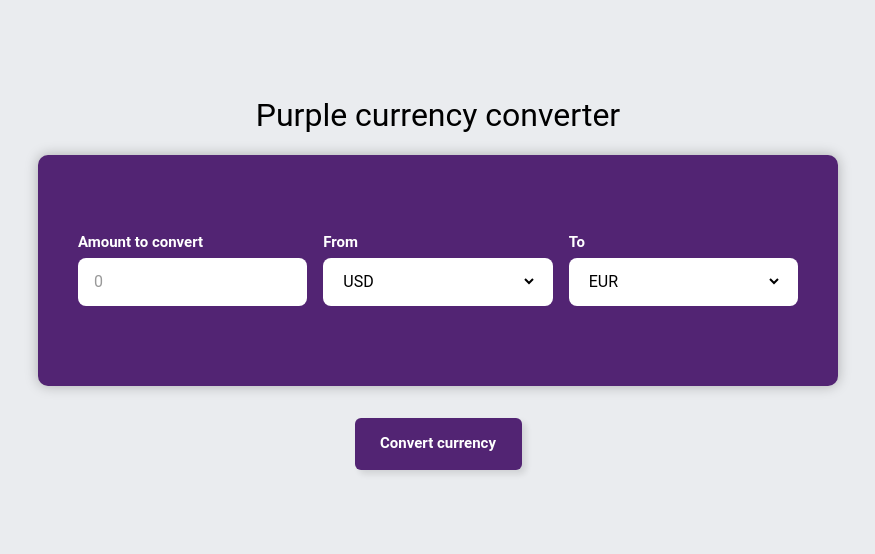
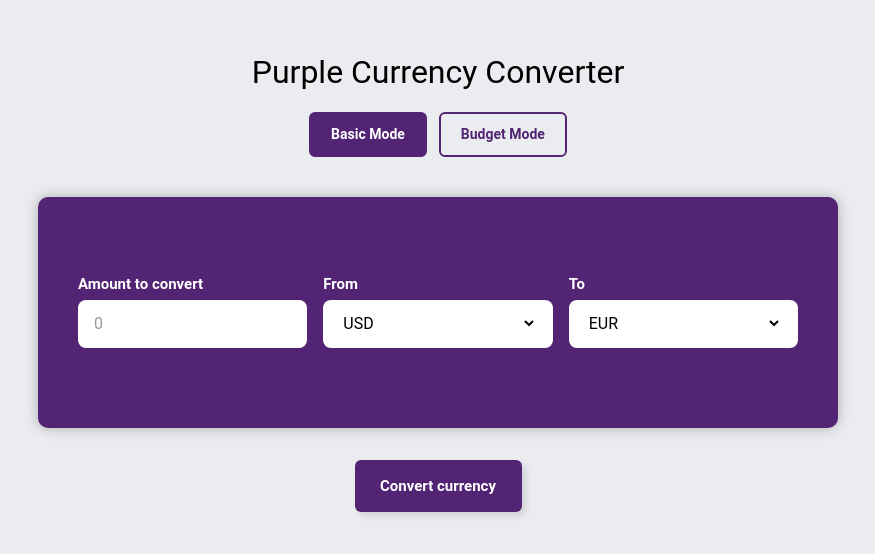
Before and after one commit to davidchocholaty/purple-fullstack-case-study, a Next.js app in the folder currency-converter/frontend/: page / in a window 1280 px wide. Shown: the part 118-672 px from the top of the page, without its empty margins (202-1077 px from the left). Built offline with nearby package versions, Linux system fonts and the light colour scheme.

Commit message:
Add budget mode
This commit adds the base version of the budget mode. In this mode, the
user is given a randomly generated amount of money for each currency
and can only convert the funds available in their account. An option to
convert all the money from a given currency is also available.

```diff
--- a/currency-converter/frontend/src/app/globals.css
+++ b/currency-converter/frontend/src/app/globals.css
@@ -59,6 +59,84 @@ html {
   width: 100%;
   max-width: 800px;
   text-align: center;
+}
+
+/* Mode toggle */
+.mode-toggle {
+  display: flex;
+  gap: 12px;
+  margin-bottom: 20px;
+}
+
+.mode-button {
+  padding: 10px 20px;
+  border-radius: 6px;
+  border: 2px solid #522473;
+  background: transparent;
+  color: #522473;
+  font-family: Roboto, sans-serif;
+  font-weight: 600;
+  font-size: 14px;
+  cursor: pointer;
+  transition: all 0.3s ease;
+}
+
+.mode-button:hover {
+  background: rgba(82, 36, 115, 0.1);
+}
+
+.mode-button.active {
+  background: #522473;
+  color: #ffffff;
+}
+
+/* Wallet display */
+.wallet-display {
+  background: #ffffff;
+  border-radius: 10px;
+  padding: 24px;
+  box-shadow: 0px 0px 13px 0px #00000045;
+  width: 100%;
+  max-width: 800px;
+  margin-bottom: 20px;
+}
+
+.wallet-title {
+  font-family: Roboto, sans-serif;
+  font-weight: 700;
+  font-size: 18px;
+  color: #141414;
+  margin: 0 0 16px 0;
+}
+
+.wallet-balances {
+  display: grid;
+  grid-template-columns: repeat(auto-fit, minmax(150px, 1fr));
+  gap: 12px;
+}
+
+.wallet-item {
+  display: flex;
+  justify-content: space-between;
+  align-items: center;
+  padding: 12px 16px;
+  background: #f5f5f5;
+  border-radius: 6px;
+  border-left: 3px solid #522473;
+}
+
+.wallet-currency {
+  font-family: Roboto, sans-serif;
+  font-weight: 700;
+  font-size: 14px;
+  color: #522473;
+}
+
+.wallet-balance {
+  font-family: Roboto, sans-serif;
+  font-weight: 500;
+  font-size: 14px;
+  color: #141414;
 }
 
 .currency-box {
@@ -134,6 +212,13 @@ html {
   cursor: pointer;
 }
 
+.button-group {
+  display: flex;
+  gap: 12px;
+  flex-wrap: wrap;
+  justify-content: center;
+}
+
 .convert-button {
   background: #522473;
   width: 167px;
@@ -151,6 +236,12 @@ html {
   font-size: 15px;
   color: #ffffff;
   margin-top: 12px;
+}
+
+.convert-all-button {
+  background: #7B3A9E;
+  width: auto;
+  padding: 0 20px;
 }
 
 .convert-button:hover {
--- a/currency-converter/frontend/src/app/page.tsx
+++ b/currency-converter/frontend/src/app/page.tsx
@@ -9,7 +9,21 @@ const CurrencyFrequencyChart = dynamic(() => import("../components/ConversionsCh
 
 const CURRENCIES = ["USD", "EUR", "GBP", "JPY", "AUD", "CAD", "CHF", "CNY"];
 
+// Generate random initial balance for a currency
+const generateRandomBalance = () => Math.floor(Math.random() * 10000) + 1000;
+
+// Initialize wallet with random balances
+const initializeWallet = () => {
+  const wallet: Record<string, number> = {};
+  CURRENCIES.forEach((currency) => {
+    wallet[currency] = generateRandomBalance();
+  });
+  return wallet;
+};
+
 export default function Page() {
+  const [mode, setMode] = useState<"basic" | "budget">("basic");
+  const [wallet, setWallet] = useState<Record<string, number>>(initializeWallet());
   const [amount, setAmount] = useState("");
   const [fromCurrency, setFromCurrency] = useState("USD");
   const [toCurrency, setToCurrency] = useState("EUR");
@@ -59,6 +73,16 @@ export default function Page() {
       return;
     }
 
+    const amountNum = parseFloat(amount);
+
+    // Budget mode validation
+    if (mode === "budget") {
+      if (wallet[fromCurrency] < amountNum) {
+        setError(`Insufficient ${fromCurrency} balance. Available: ${wallet[fromCurrency].toFixed(2)}`);
+        return;
+      }
+    }
+
     setIsLoading(true);
     setError(null);
 
@@ -71,7 +95,7 @@ export default function Page() {
         body: JSON.stringify({
           from: fromCurrency,
           to: toCurrency,
-          amount: parseFloat(amount),
+          amount: amountNum,
         }),
       });
 
@@ -81,6 +105,15 @@ export default function Page() {
 
       const data = await response.json();
       setConvertedAmount(data.convertedAmount);
+
+      // Update wallet in budget mode
+      if (mode === "budget") {
+        setWallet((prev) => ({
+          ...prev,
+          [fromCurrency]: prev[fromCurrency] - amountNum,
+          [toCurrency]: prev[toCurrency] + data.convertedAmount,
+        }));
+      }
 
       // Fetch updated statistics from database
       const statsResponse = await fetch("http://localhost:4000/api/stats");
@@ -99,9 +132,51 @@ export default function Page() {
     }
   };
 
+  const handleConvertAll = async () => {
+    const amountToConvert = wallet[fromCurrency];
+
+    if (amountToConvert <= 0) {
+      setError(`No ${fromCurrency} balance to convert`);
+      return;
+    }
+
+    setAmount(amountToConvert.toString());
+    await handleConvert();
+  };
+
   return (
     <div className="app-container">
-      <h1 className="page-title">Purple currency converter</h1>
+      <h1 className="page-title">Purple Currency Converter</h1>
+
+      <div className="mode-toggle">
+        <button
+          className={`mode-button ${mode === "basic" ? "active" : ""}`}
+          onClick={() => setMode("basic")}
+        >
+          Basic Mode
+        </button>
+        <button
+          className={`mode-button ${mode === "budget" ? "active" : ""}`}
+          onClick={() => setMode("budget")}
+        >
+          Budget Mode
+        </button>
+      </div>
+
+      {mode === "budget" && (
+        <div className="wallet-display">
+          <h3 className="wallet-title">Your Wallet</h3>
+          <div className="wallet-balances">
+            {CURRENCIES.map((currency) => (
+              <div key={currency} className="wallet-item">
+                <span className="wallet-currency">{currency}</span>
+                <span className="wallet-balance">{wallet[currency].toFixed(2)}</span>
+              </div>
+            ))}
+          </div>
+        </div>
+      )}
+
       <div className="currency-box">
         <div className="currency-box-content">
           <div className="field">
@@ -152,6 +227,7 @@ export default function Page() {
           </div>
         </div>
       </div>
+      <div className="button-group">
         <button
           className="convert-button"
           type="button"
@@ -160,6 +236,17 @@ export default function Page() {
         >
           {isLoading ? "Converting..." : "Convert currency"}
         </button>
+        {mode === "budget" && (
+          <button
+            className="convert-button convert-all-button"
+            type="button"
+            onClick={handleConvertAll}
+            disabled={isLoading}
+          >
+            Convert All {fromCurrency}
+          </button>
+        )}
+      </div>
       {error && <div className="error-message">{error}</div>}
       {convertedAmount !== null && (
         <div className="result-box">
```
Lines whose indentation alone changed are shown as unchanged.
